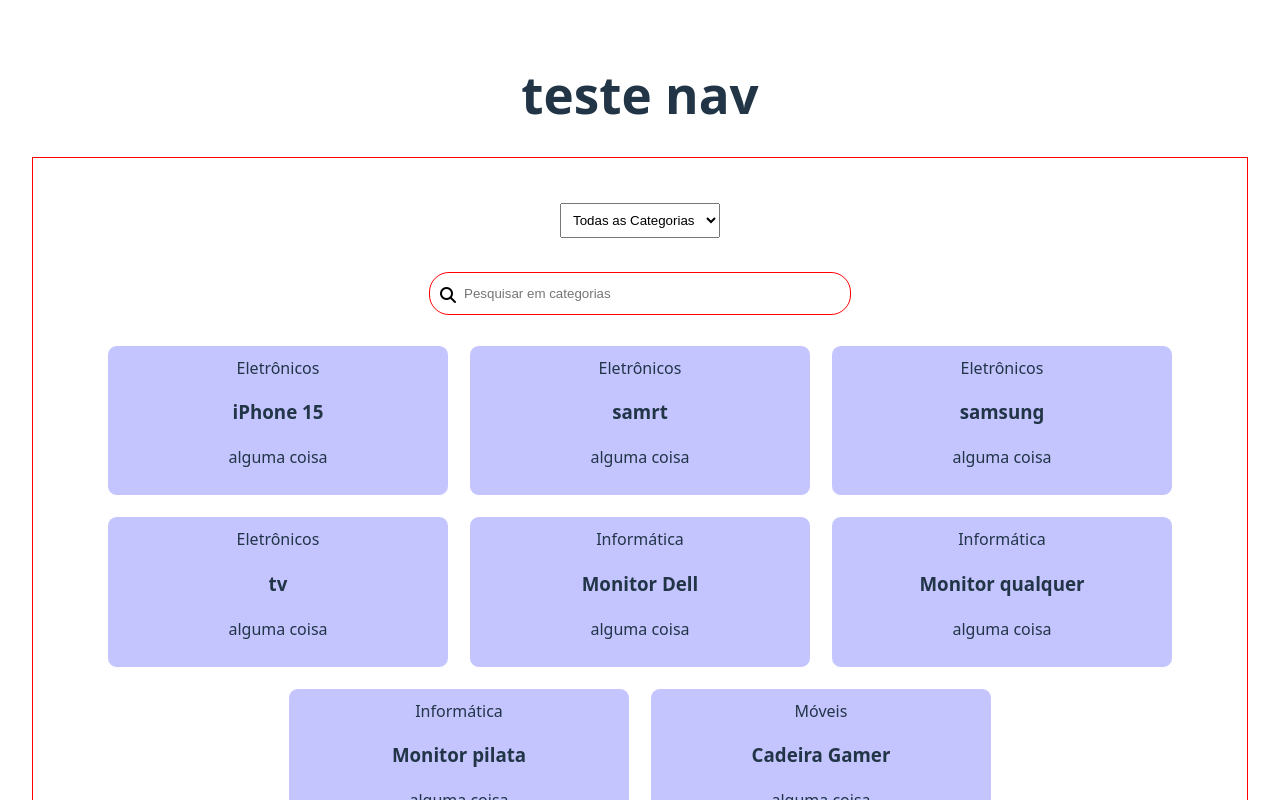
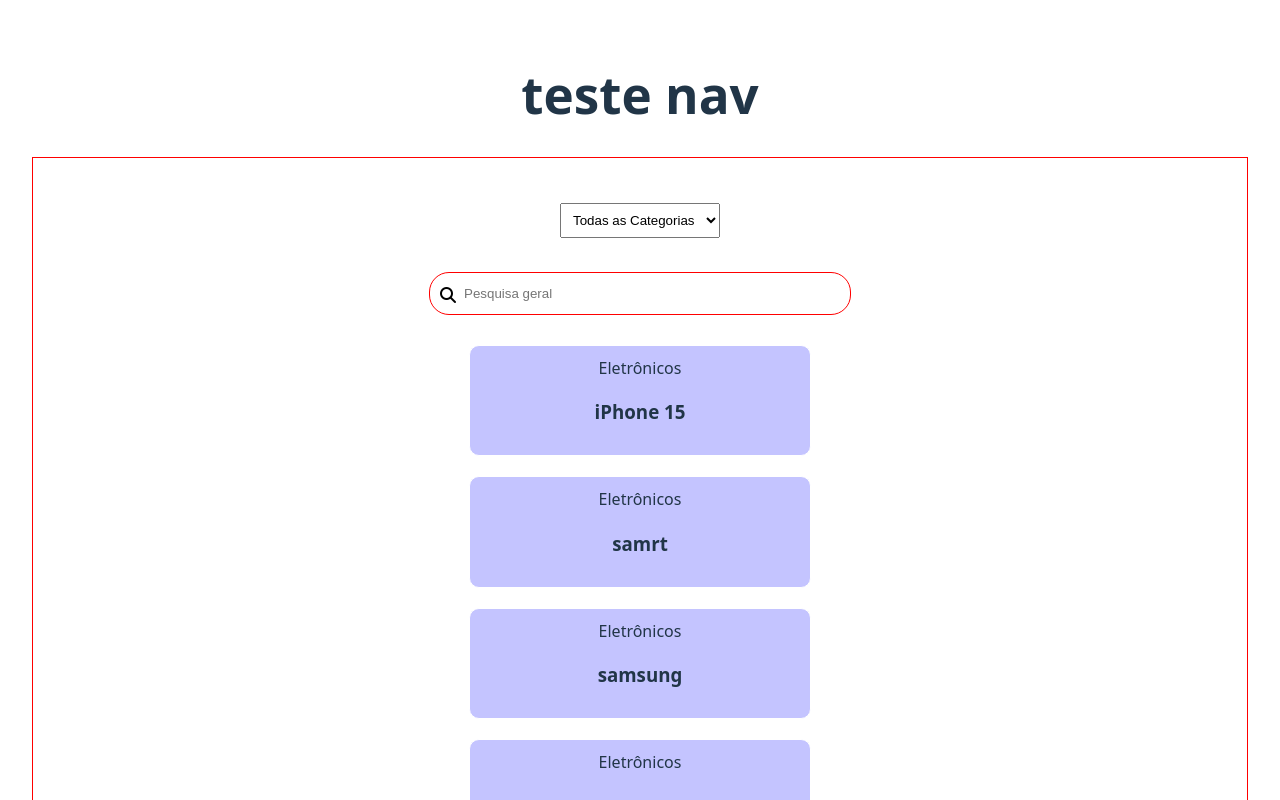
Before and after one commit to JuuhSouza/Portal_sustentacao, a Vue app: page / in a window 1280 px wide. Shown: the top 800 px of the page. Built offline with nearby package versions, Linux system fonts and the light colour scheme.

Commit message:
Atualizando cards de SearchBar

```diff
--- a/src/components/SearchBar.vue
+++ b/src/components/SearchBar.vue
@@ -15,23 +15,29 @@
          <label for=""><i class="fa-solid fa-magnifying-glass"></i></label>
         <input
             v-model="busca"
-            :placeholder="categoriaSelecionada === 'Todos' ? 'Pesquisar em categorias' : 'Pesquisar em ' + categoriaSelecionada"
+            :placeholder="categoriaSelecionada === 'Todos' ? 'Pesquisa geral' : 'Pesquisar em ' + categoriaSelecionada"
         />
         </div>
     </div>
 
     <div class="results">
-      <div v-for="item in itensFiltrados" :key="item.id" class="card">
-        <span class="badge"> {{ item.categoria }}</span>
-        <h3> {{ item.nome }}</h3>
-        <p>{{ item.descricao }}</p>
-      </div>
-      <div v-if="itensFiltrados.length === 0" class="no-results">
-        <i class="fa-solid fa-face-frown"></i>
-        <p>Nenhum item encontrado para sua busca.</p>
+      <div class="card"
+      v-for="item in itensFiltrados"
+      :key="item.id"
+      :class="{'card-ativo' : itemSelecionado?.id === item.id}"
+      @click="verDetalhes(item)">
+      <span class="badge"> {{ item.categoria }}</span>
+      <h3> {{ item.nome }}</h3>
+
+      <!-- DETALHES -->
+        <div class="info-extra"
+        v-if="itemSelecionado?.id === item.id">
+          <p>Mais detalhes</p>
+          <p>{{ item.descricao }}</p>
+        </div>
       </div>
     </div>
-  </div>
+    </div>
 </template>
 
 <script setup>
@@ -49,6 +55,14 @@ const itens = ref([
 
     { id: 8, nome: 'Cadeira Gamer', categoria: 'Móveis', descricao: "alguma coisa" },
 ])
+
+/*armazena o item */
+const itemSelecionado = ref(null);
+
+/* selecionar */
+const verDetalhes = (item) => {
+  itemSelecionado.value = itemSelecionado.value?.id === item.id ? null : item;
+}
 
 // Estados dos filtros
 const busca = ref('')
@@ -74,7 +88,7 @@ const itensFiltrados = computed(() => {
 .container{
     align-items: center;
     border: 1px red solid;
-    padding: 2em;
+    padding: 2em 22em;
 }
 
 .search{
@@ -125,4 +139,6 @@ const itensFiltrados = computed(() => {
 }
 
 
+
+
 </style>
```
